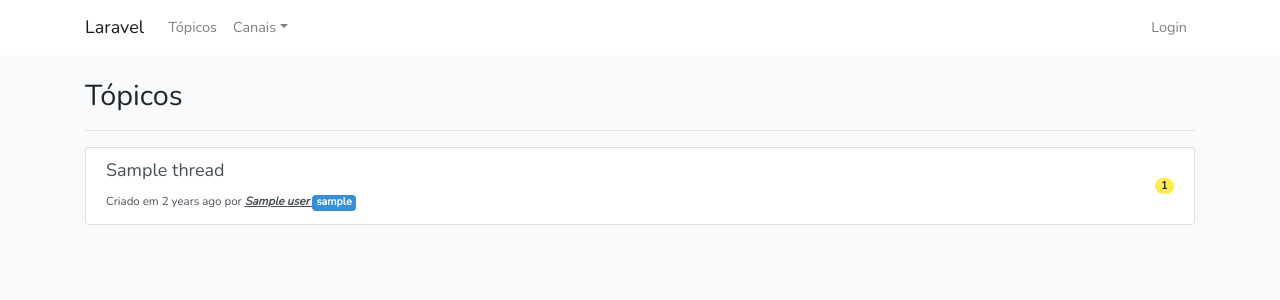
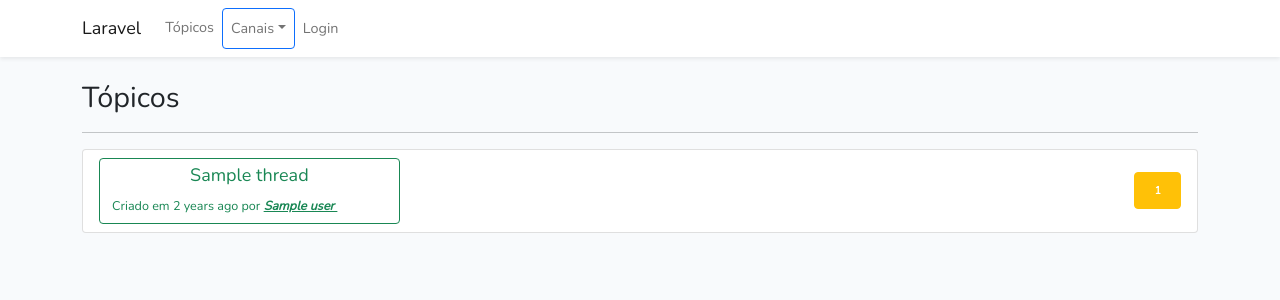
Before and after one commit to Ederlino954/forum-laravel7-acl, a Laravel app: template resources/views/threads/index.blade.php in a window 1280 px wide. Shown: the top 300 px of the page. Run offline with Laravel 8, Linux system fonts and the light colour scheme; the template is opened without the code that fills it: most values are stand-ins (such as "Sample title", 1, 10 or a date in 2020); data that the repository does not hold is empty; style sheets or scripts are compiled from the project's sources.

Commit message:
68 - Melhorias gerais - parte 5

```diff
--- a/app/Http/Controllers/Manager/ModuleController.php
+++ b/app/Http/Controllers/Manager/ModuleController.php
@@ -17,7 +17,6 @@
 	{
 		$this->module = $module;
 	}
-
 
 	public function index()
 	{
--- a/app/Http/Controllers/Manager/ResourceController.php
+++ b/app/Http/Controllers/Manager/ResourceController.php
@@ -19,9 +19,8 @@
 
 	public function index()
 	{
-		$resources = $this->resource->orderBy('name')->paginate(10);
-		// $resources = $this->resource->orderBy('name');
-
+		$resources = $this->resource->orderBy('name')->get();
+		// $resources = $this->resource->all();
 
 		return view('manager.resources.index', compact('resources'));
 	}
--- a/app/Http/Controllers/Manager/UserController.php
+++ b/app/Http/Controllers/Manager/UserController.php
@@ -37,7 +37,6 @@
     public function update(UserRequest $request, $idEnc)
     {
         // dd($idEnc);
-
         try{
         	$data = $request->all();
 
--- a/app/Http/Controllers/ThreadController.php
+++ b/app/Http/Controllers/ThreadController.php
@@ -88,7 +88,7 @@
 	    return view('threads.edit', compact('thread'));
     }
 
-    public function update(ThreadRequestUpdate $request, $threads) //validação da request estava travando função
+    public function update(ThreadRequestUpdate $request, $threads) //validação da request estava travando a função
     {
         // dd($threads);
 	    try{
--- a/app/Thread.php
+++ b/app/Thread.php
@@ -8,7 +8,7 @@
 {
 	protected $fillable = ['title', 'body', 'slug', 'channel_id'];
 
-	public function user()
+	public function user() // Pertence a um usuario
 	{
 		return $this->belongsTo(User::class);
 	}
--- a/resources/sass/_variables.scss
+++ b/resources/sass/_variables.scss
@@ -5,15 +5,3 @@
 $font-family-sans-serif: 'Nunito', sans-serif;
 $font-size-base: 0.9rem;
 $line-height-base: 1.6;
-
-// Colors
-$blue: #3490dc;
-$indigo: #6574cd;
-$purple: #9561e2;
-$pink: #f66d9b;
-$red: #e3342f;
-$orange: #f6993f;
-$yellow: #ffed4a;
-$green: #38c172;
-$teal: #4dc0b5;
-$cyan: #6cb2eb;
--- a/resources/views/layouts/app.blade.php
+++ b/resources/views/layouts/app.blade.php
@@ -76,11 +76,11 @@
                                 @endif
                             @endauth
                         <li class="nav-item dropdown">
-                            <a href="#" class="nav-link dropdown-toggle" id="navbarDropdownMenuLink" role="button" data-toggle="dropdown">Canais</a>
+                            <a href="#" class="nav-link dropdown-toggle btn btn-outline-primary " id="navbarDropdownMenuLink" role="menu" data-toggle="dropdown">Canais</a>
                             <div class="dropdown-menu" aria-labelledby="navbarDropdownMenuLink">
-                                <a href="{{route('threads.index')}}" class="dropdown-item">Todos</a>
+                                <a href="{{route('threads.index')}}" class="dropdown-item  ">Todos</a>
                                 @foreach(\App\Channel::all(['slug', 'name']) as $channel)
-                                    <a href="{{route('threads.index', ['channel' => $channel->slug])}}" class="dropdown-item">{{$channel->name}}</a>
+                                    <a href="{{route('threads.index', ['channel' => $channel->slug])}}" class="dropdown-item ">{{$channel->name}}</a>
                                 @endforeach
                             </div>
                         </li>
--- a/resources/views/manager/resources/index.blade.php
+++ b/resources/views/manager/resources/index.blade.php
@@ -41,7 +41,7 @@
             @endforelse
             </tbody>
         </table>
-        {{$resources->links()}}
+        {{-- {{$resources->links()}} --}}
     </div>
 
 @endsection
--- a/resources/views/threads/index.blade.php
+++ b/resources/views/threads/index.blade.php
@@ -8,15 +8,18 @@
         </div>
         <div class="col-12">
             @forelse($threads as $thread)
-                <div class="list-group">
+                <div class="list-group ">
                     <a href="{{route('threads.show', $thread->slug)}}" class="list-group-item list-group-item-action d-flex justify-content-between align-items-center">
-                        <div>
+                        {{-- <div class="btn btn-outline-success btn-lg"> --}}
+                        <div class="btn btn-outline-success" >
                             <h5>{{$thread->title}}</h5>
                             <small>Criado em {{$thread->created_at->diffForHumans()}} por  <u><b><i> {{$thread->user->name}} </i></b></u>  </small>
                             <span class="badge badge-primary">{{$thread->channel->slug}}</span>
                         </div>
 
-                        <span class="badge badge-warning badge-pill">{{$thread->replies->count()}}</span>
+                        <div class="btn btn-warning">
+                            <span class="badge badge-warning badge-pill">{{$thread->replies->count()}}</span>
+                        </div>
 
                     </a>
                 </div>
@@ -27,6 +30,7 @@
             @endforelse
 
             {{$threads->links()}}
+
         </div>
     </div>
 @endsection
--- a/resources/views/threads/show.blade.php
+++ b/resources/views/threads/show.blade.php
@@ -16,7 +16,8 @@
                     {{$thread->body}}
                 </div>
                 <div class="card-footer">
-{{-- -=------------------------------------------------------------------------------------------------------------------------------ --}}
+
+                    {{-- -=------------------------------------------------------------------------------------------------------------------------------ --}}
                     @can('update', $thread) {{-- referente a Policies --}}
                         {{-- <a href="{{route('threads.edit', $thread->slug)}}" class="btn btn-sm btn-primary">Editar</a>
                         <a href="#" class="btn btn-sm btn-danger"
@@ -36,7 +37,8 @@
                             </form>
                         </div>
                     @endcan
-{{-- -=------------------------------------------------------------------------------------------------------------------------------- --}}
+                    {{-- -=------------------------------------------------------------------------------------------------------------------------------- --}}
+
                 </div>
             </div>
             <hr>
--- a/webpack.mix.js
+++ b/webpack.mix.js
@@ -12,4 +12,5 @@
  */
 
 mix.js('resources/js/app.js', 'public/js')
-    .sass('resources/sass/app.scss', 'public/css');
+    .sass('resources/sass/app.scss', 'public/css')
+    .sourceMaps();
```
Also changed, not shown: app/Http/Views/MenuViewComposer.php (+58 -58 lines), package.json (+4 -3 lines), resources/js/bootstrap.js (+1 -10 lines), resources/views/layouts/manager.blade.php (+8 -2 lines), resources/views/manager/users/index.blade.php (+3 -9 lines), 1 other file. Lines whose indentation alone changed are shown as unchanged.
